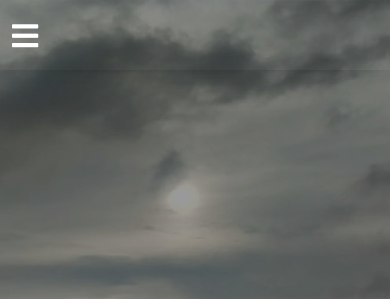
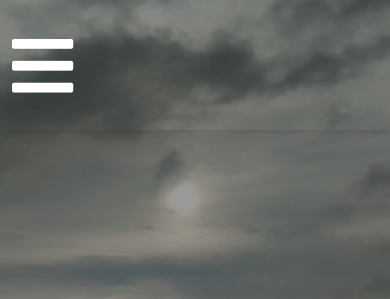
Before and after one commit to novojitdas/Portfolio, a plain HTML site: page index.html in a window 390 px wide. Shown: the top 299 px of the page. Drawn offline with nearby package versions, Linux system fonts and the light colour scheme.

Commit message:
Update style.css

```diff
--- a/style.css
+++ b/style.css
@@ -89,10 +89,11 @@ animation:
   color:white;
 }
 
-/* responsive code */
-@media(max-width:768px) {
-  .row {
-  --bs-gutter-x: 0.1rem;
-  --bs-gutter-y: 0;
+/*mobile responsive code */
+@media (max-width:992px) {
+  .navbar-scroll .nav-link,
+  .navbar-scroll .navbar-toggler-icon {
+    font-size: 3.5em;
+
+  }
 }
-}
```
